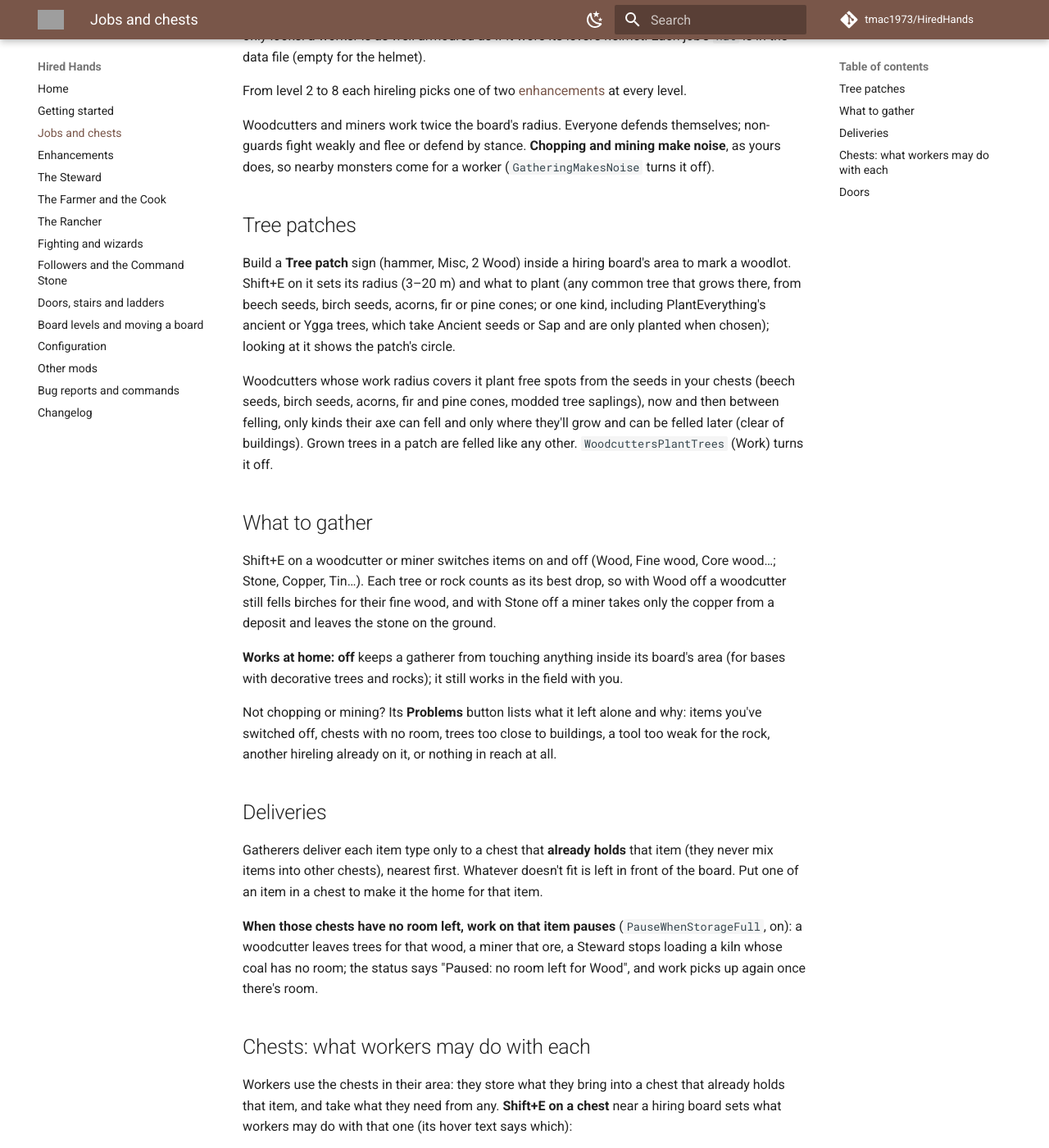
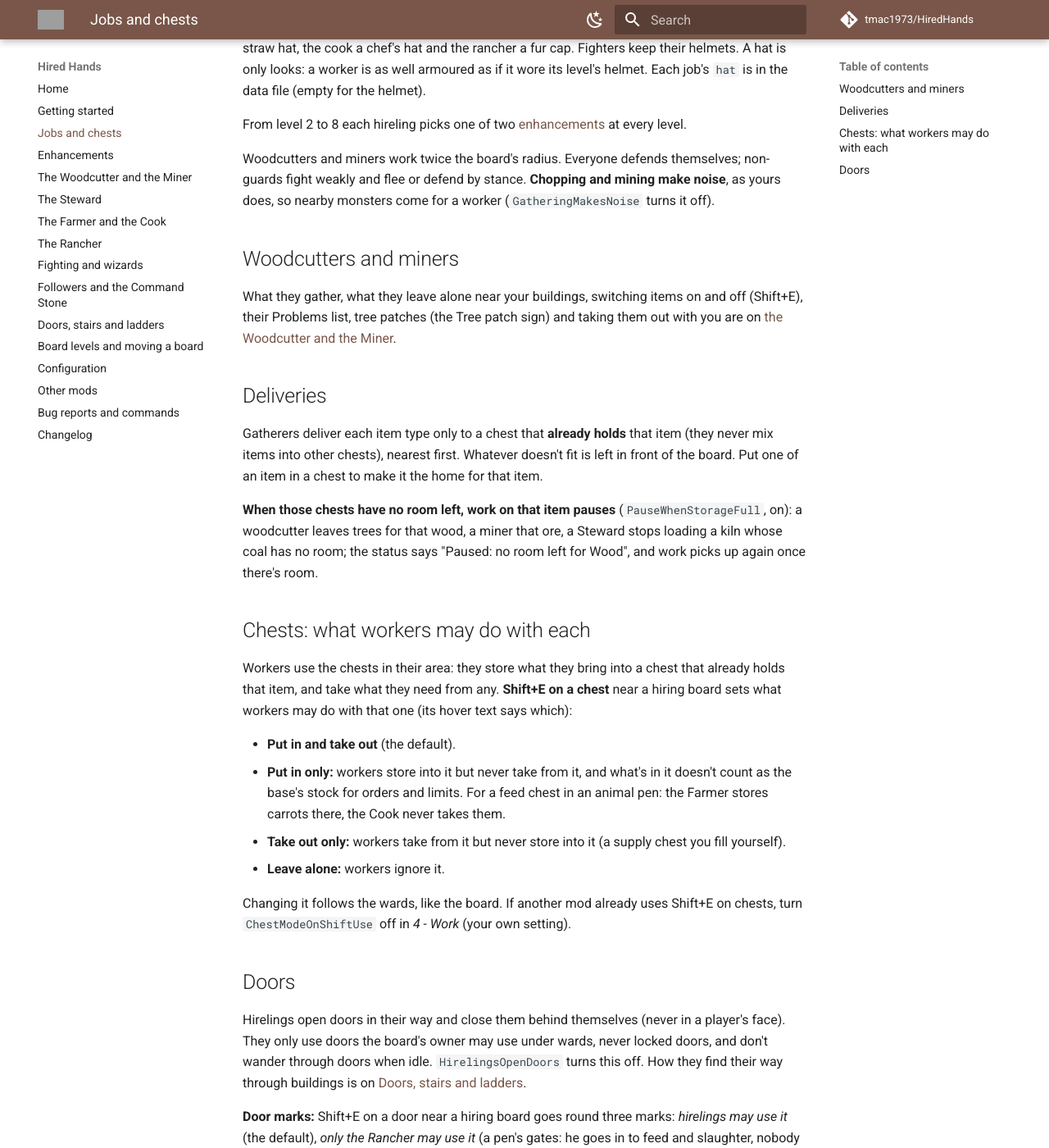
Before and after one commit to tmac1973/HiredHands, an MkDocs documentation site: the page built from docs-site/jobs.md, in a window 1280 px wide and 1400 px high, scrolled down 1122 px. Shown: the whole window at 82% size. Built offline with MkDocs 1.6.1 and Material for MkDocs 9.7.7, drawn with Linux system fonts in a browser that asks for light colours; comment, search, counter and statistics services are not loaded; some of the changed text lies outside the part shown; grey boxes are pictures that could not be loaded.

Commit message:
docs: a page for the Woodcutter and the Miner (tools by level, what they leave alone, digging, what to gather, Problems, deliveries, posts, tree patches, the field, noise, enhancements); linked from Home, the menu and the jobs table; jobs page points there

```diff
--- a/docs-site/jobs.md
+++ b/docs-site/jobs.md
@@ -23,30 +23,11 @@ Woodcutters and miners work twice the board's radius. Everyone defends themselve
 defend by stance. **Chopping and mining make noise**, as yours does, so nearby monsters come for a worker
 (`GatheringMakesNoise` turns it off).
 
-## Tree patches
+## Woodcutters and miners
 
-Build a **Tree patch** sign (hammer, Misc, 2 Wood) inside a hiring board's area to mark a woodlot. Shift+E on it sets
-its radius (3–20 m) and what to plant (any common tree that grows there, from beech seeds, birch seeds, acorns, fir or
-pine cones; or one kind, including PlantEverything's ancient or Ygga trees, which take Ancient seeds or Sap and are only
-planted when chosen); looking at it shows the patch's circle.
-
-Woodcutters whose work radius covers it plant free spots from the seeds in your chests (beech seeds, birch seeds, acorns,
-fir and pine cones, modded tree saplings), now and then between felling, only kinds their axe can fell and only where
-they'll grow and can be felled later (clear of buildings). Grown trees in a patch are felled like any other.
-`WoodcuttersPlantTrees` (Work) turns it off.
-
-## What to gather
-
-Shift+E on a woodcutter or miner switches items on and off (Wood, Fine wood, Core wood…; Stone, Copper, Tin…). Each tree
-or rock counts as its best drop, so with Wood off a woodcutter still fells birches for their fine wood, and with Stone
-off a miner takes only the copper from a deposit and leaves the stone on the ground.
-
-**Works at home: off** keeps a gatherer from touching anything inside its board's area (for bases with decorative trees
-and rocks); it still works in the field with you.
-
-Not chopping or mining? Its **Problems** button lists what it left alone and why: items you've switched off, chests
-with no room, trees too close to buildings, a tool too weak for the rock, another hireling already on it, or nothing in
-reach at all.
+What they gather, what they leave alone near your buildings, switching items on and off (Shift+E), their Problems
+list, tree patches (the Tree patch sign) and taking them out with you are on
+[the Woodcutter and the Miner](woodcutter-miner.md).
 
 ## Deliveries
 
--- a/mkdocs.yml
+++ b/mkdocs.yml
@@ -11,6 +11,7 @@ nav:
   - Getting started: getting-started.md
   - Jobs and chests: jobs.md
   - Enhancements: enhancements.md
+  - The Woodcutter and the Miner: woodcutter-miner.md
   - The Steward: steward.md
   - The Farmer and the Cook: farmer-cook.md
   - The Rancher: rancher.md
```
Also changed, not shown: other parts of docs-site/jobs.md (+3 -3 lines), docs-site/index.md (+1 -1 lines), docs-site/woodcutter-miner.md (added, +84 -0 lines).
